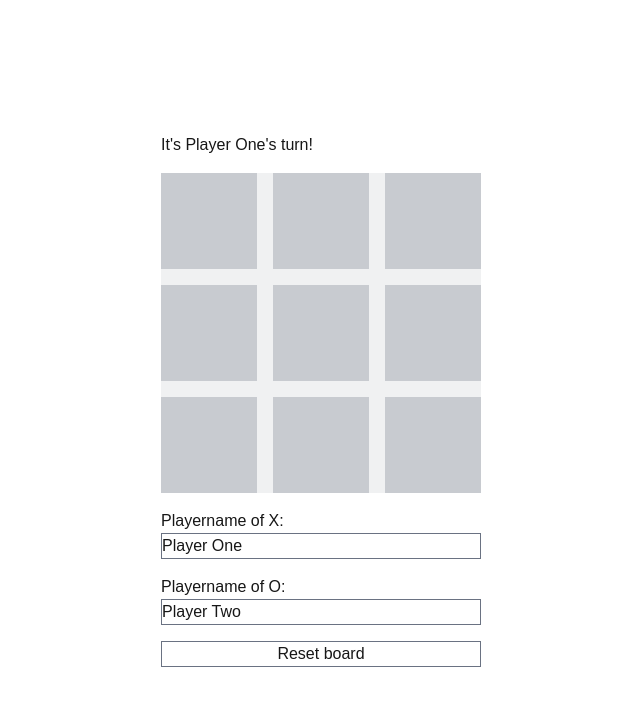
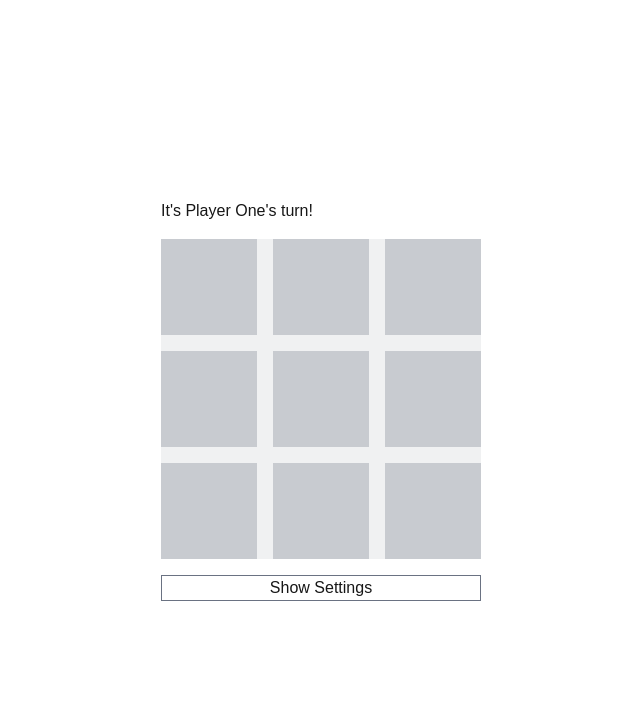
Before and after one commit to Bfw72886/tic-tac-toe, a Next.js app: page / in a window 1280 px wide. Shown: the top 706 px of the page, without its empty margins (319-959 px from the left). Built offline with nearby package versions, Linux system fonts and the light colour scheme.

Commit message:
Add option to hide settings

```diff
--- a/app/ui/Board.tsx
+++ b/app/ui/Board.tsx
@@ -57,6 +57,10 @@ export default function Board() {
     setBoard(...[getCurrentBoard]);
   };
 
+  const toggleSettings = () => {
+    setSettingsShown((settingsShown) => !settingsShown);
+  };
+
   return (
     <div className="flex flex-col">
       {/* header (winstatus & turn) */}
@@ -72,6 +76,15 @@ export default function Board() {
         {symbolList}
       </div>
       {/* settings (playername & reset) */}
+      <button
+        type="button"
+        onClick={toggleSettings}
+        className="border border-gray-500 mt-4"
+      >
+        {settingsShown ? "Close Settings" : "Show Settings"}
+      </button>
+      {settingsShown && (
+        <>
           <label htmlFor="playerXName" className="mt-4">
             Playername of X:
           </label>
@@ -99,6 +112,8 @@ export default function Board() {
           >
             Reset board
           </button>
+        </>
+      )}
     </div>
   );
 }
```
Lines whose indentation alone changed are shown as unchanged.
